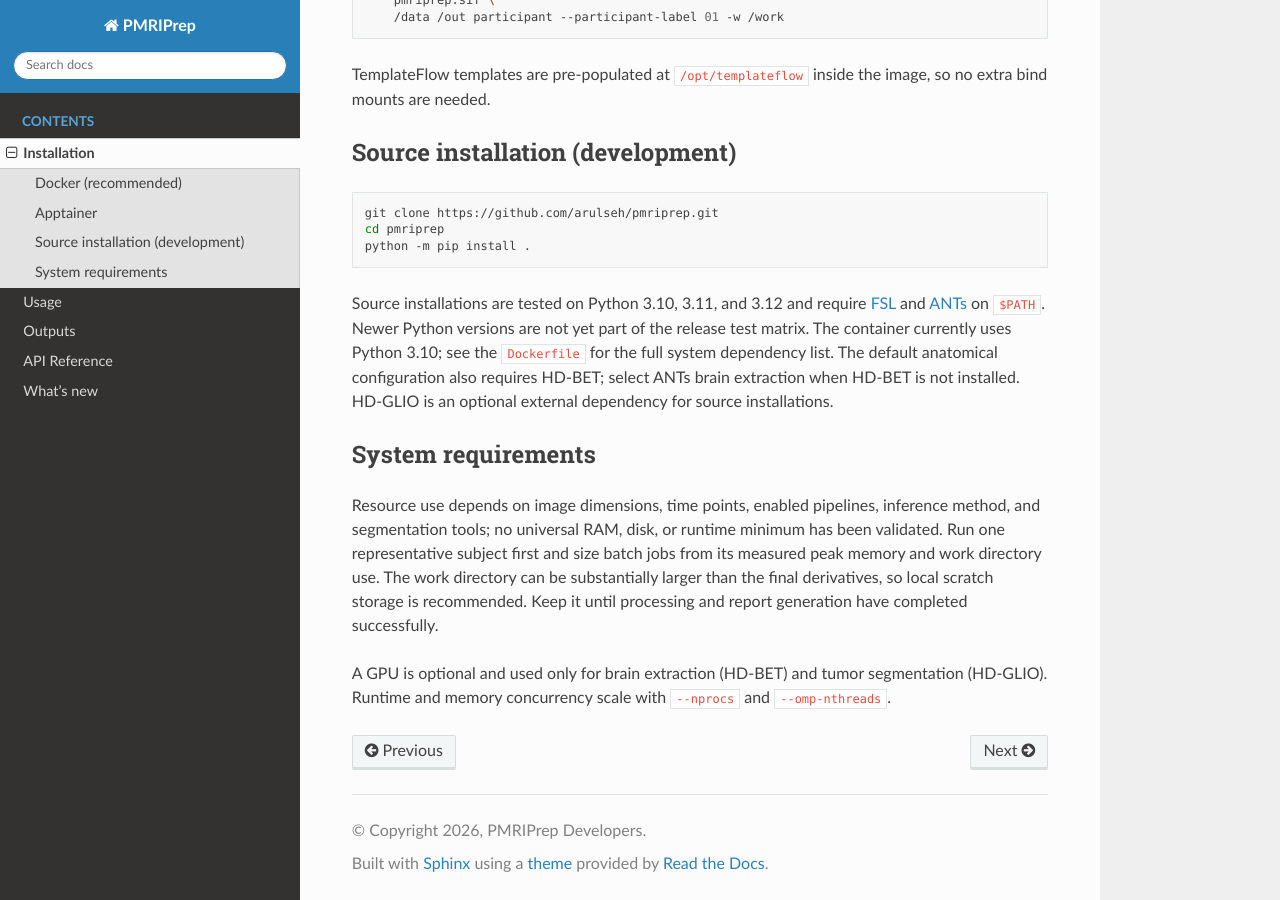
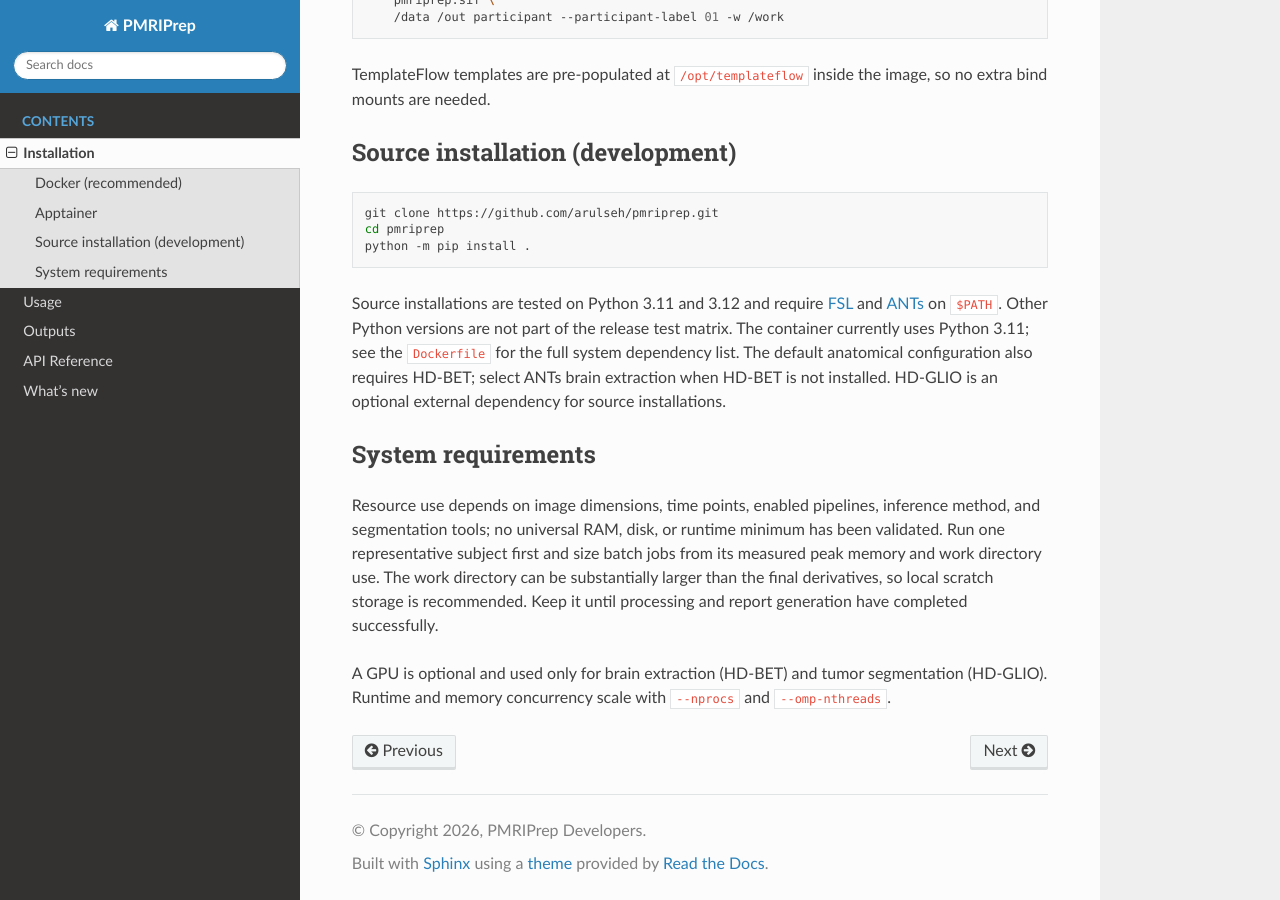
Before and after one commit to arulseh/pmriprep, a Sphinx documentation site: the page built from docs/installation.rst, in a window 1280 px wide and 900 px high, scrolled down 723 px. Built offline with Sphinx 7.4.7 and the Read the Docs theme 3.1.0, drawn with Linux system fonts in a browser that asks for light colours; pages that are not in the unit, such as notebooks, are missing from menus.

Commit message:
docs: update supported runtime details

```diff
--- a/docs/index.rst
+++ b/docs/index.rst
@@ -10,7 +10,7 @@ produces BIDS-Derivatives-style outputs with HTML QC reports.
 Features
 --------
 
-- **DSC processing** -- five deconvolution methods (sSVD, oSVD, Tikhonov, CPI, Vascular) and K2 leakage correction.
+- **DSC processing** -- five deconvolution methods (sSVD, oSVD, Tikhonov, CPI, Vascular) and BSW leakage correction.
 - **DCE processing** -- four pharmacokinetic models (Tofts, Extended Tofts, Patlak, 2CXM) plus model-free maps.
 - **Inference** -- nonlinear least squares and variational inference, plus spatial variational Bayes for DSC vascular models.
 - **Automatic AIF detection** -- multi-level arterial input function detection with population fallback, or a user-supplied external AIF.
--- a/docs/installation.rst
+++ b/docs/installation.rst
@@ -49,9 +49,9 @@ Source installation (development)
    cd pmriprep
    python -m pip install .
 
-Source installations are tested on Python 3.10, 3.11, and 3.12 and require FSL_
-and ANTs_ on ``$PATH``. Newer Python versions are not yet part of the release test
-matrix. The container currently uses Python 3.10; see the ``Dockerfile`` for the
+Source installations are tested on Python 3.11 and 3.12 and require FSL_
+and ANTs_ on ``$PATH``. Other Python versions are not part of the release test
+matrix. The container currently uses Python 3.11; see the ``Dockerfile`` for the
 full system dependency list. The default anatomical configuration also requires
 HD-BET; select ANTs brain extraction when HD-BET is not installed. HD-GLIO is an
 optional external dependency for source installations.
```
